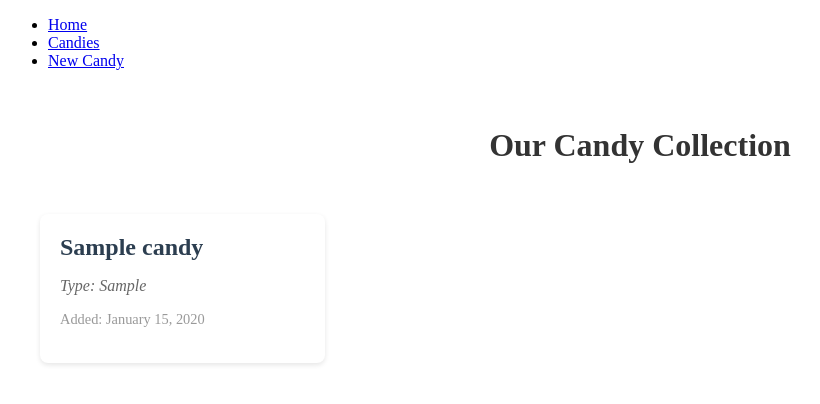
After one commit to Cpreza24/django-crud-app, a Django app: page /candies/ in a window 1280 px wide. The commit adds this page. Shown: the top 404 px of the page, without its empty margins (0-820 px from the left). Run offline with Django 5.2, Linux system fonts and the light colour scheme; tables that the repository leaves empty hold one stand-in row (values such as "Sample post").

Commit message:
adds candy index

```diff
--- /dev/null
+++ b/djangoapp/my_app/static/my_app/css/candies.css
@@ -0,0 +1,46 @@
+.container {
+    max-width: 1200px;
+    margin: 0 auto;
+    padding: 20px;
+}
+
+h1 {
+    text-align: center;
+    color: #333;
+    margin-bottom: 30px;
+}
+
+.candy-grid {
+    display: grid;
+    grid-template-columns: repeat(auto-fill, minmax(250px, 1fr));
+    gap: 20px;
+    padding: 20px 0;
+}
+
+.candy-card {
+    background: white;
+    border-radius: 8px;
+    padding: 20px;
+    box-shadow: 0 2px 5px rgba(0,0,0,0.1);
+    transition: transform 0.2s;
+}
+
+.candy-card:hover {
+    transform: translateY(-5px);
+}
+
+.candy-card h2 {
+    color: #2c3e50;
+    margin: 0 0 10px 0;
+}
+
+.type {
+    color: #666;
+    font-style: italic;
+}
+
+.date {
+    color: #999;
+    font-size: 0.9em;
+    margin-top: 10px;
+}
--- a/djangoapp/my_app/templates/base.html
+++ b/djangoapp/my_app/templates/base.html
@@ -4,13 +4,15 @@
         <meta charset="UTF-8">
         <meta name="viewport" content="width=device-width, initial-scale=1.0">
         <title>My App</title>
+        {% load static %}
+        <link rel="stylesheet" href="{% static 'my_app/css/candies.css' %}">
     </head>
     <body>
         <nav>
             <ul>
                 <li><a href="/">Home</a></li>
-                <li><a href="/about">About</a></li>
-                <li><a href="/contact">Contact</a></li>
+                <li><a href="/candies">Candies</a></li>
+                <li><a href="/candies/create">New Candy</a></li>
             </ul>
         </nav>
         <main>
--- /dev/null
+++ b/djangoapp/my_app/templates/my_app/candies_index.html
@@ -0,0 +1,20 @@
+{% extends 'base.html' %}
+{% load static %}
+
+{% block content %}
+<div class="container">
+    <h1>Our Candy Collection</h1>
+
+    <div class="candy-grid">
+        {% for candy in candies %}
+        <div class="candy-card">
+            <h2>{{ candy.name }}</h2>
+            <p class="type">Type: {{ candy.type }}</p>
+            <p class="date">Added: {{ candy.created_at|date:"F j, Y" }}</p>
+        </div>
+        {% empty %}
+        <p>No candies available yet.</p>
+        {% endfor %}
+    </div>
+</div>
+{% endblock %}
--- a/djangoapp/my_app/urls.py
+++ b/djangoapp/my_app/urls.py
@@ -3,5 +3,6 @@ from . import views
 
 urlpatterns = [
     path('', views.home, name='home'),
-    path('about/', views.about, name='about'),
+    path('candies/', views.candies_index, name='candies_index'),
+    path('candies/<int:candy_id>/', views.candies_detail, name='candies_detail'),
 ]
--- a/djangoapp/my_app/views.py
+++ b/djangoapp/my_app/views.py
@@ -1,5 +1,6 @@
 from django.shortcuts import render
 from django.http import HttpResponse
+from .models import Candy
 
 # Create your views here.
 def home(request):
@@ -7,3 +8,11 @@ def home(request):
 
 def about(request):
     return HttpResponse('about page')
+
+def candies_index(request):
+    candies = Candy.objects.all()
+    return render(request, 'my_app/candies_index.html', {'candies': candies})
+
+def candies_detail(request, candy_id):
+    candy = Candy.objects.get(id=candy_id)
+    return render(request, 'my_app/candies_detail.html', {'candy': candy})
```
Also changed, not shown: djangoapp/my_app/templates/candies/detail.html (added), djangoapp/my_app/templates/candies/index.html (added).
